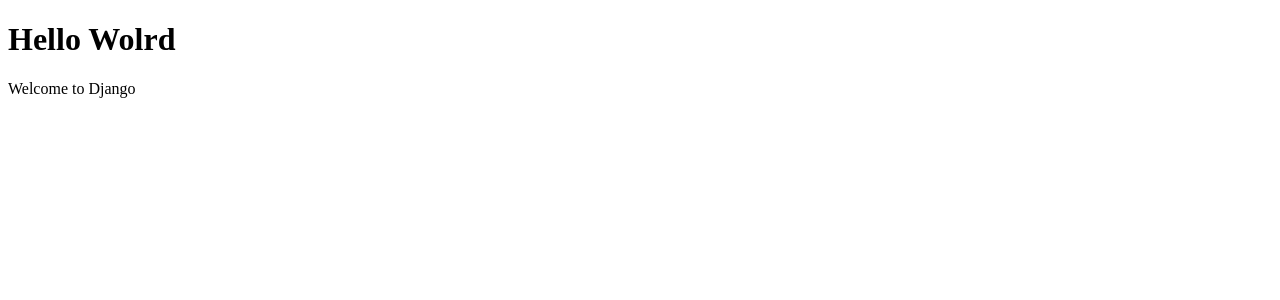
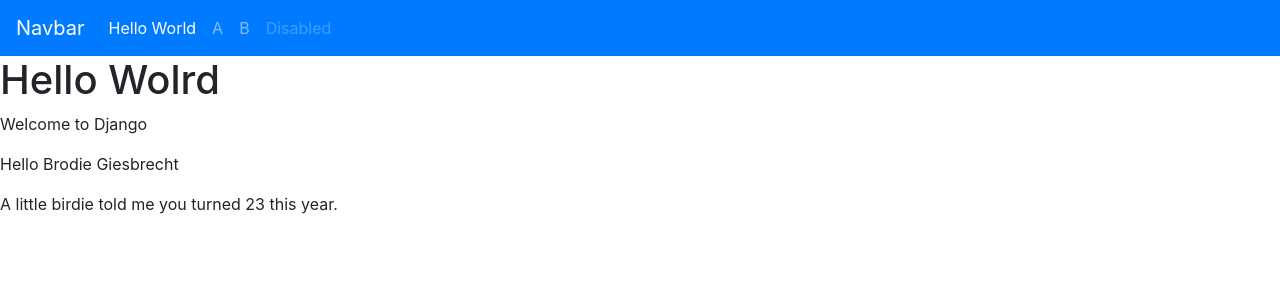
Before and after one commit to Brodur/pythonlearning, a Django app: page /app1/hello_world/ in a window 1280 px wide. Shown: the top 300 px of the page. Run offline with Django 3.2, Linux system fonts and the light colour scheme; some libraries are stand-ins or nearby versions.

Commit message:
Templates, extends, and bootstrap

```diff
--- a/hello_world/app1/views.py
+++ b/hello_world/app1/views.py
@@ -2,10 +2,21 @@ from django.shortcuts import render, HttpResponse
 
 # Create your views here.
 def hello_world(request):
-  return render(request, 'hello_world.html')
+  context = {
+    'title': 'Hello World',
+    'name': 'Brodie Giesbrecht',
+    'age': 23
+  }
+  return render(request, 'hello_world.html', context)
 
 def a(request):
-  return render(request, 'a.html')
+  context = {
+    'title': 'EH'
+  }
+  return render(request, 'a.html', context)
 
 def b(request):
-  return render(request, 'b.html')
+  context = {
+    'title': 'BEE',
+  }
+  return render(request, 'b.html', context)
--- /dev/null
+++ b/hello_world/templates/base.html
@@ -0,0 +1,39 @@
+<!DOCTYPE html>
+<html lang="en">
+<head>
+  <meta charset="UTF-8">
+  <meta name="viewport" content="width=device-width, initial-scale=1.0">
+  <link rel="stylesheet" href="https://stackpath.bootstrapcdn.com/bootstrap/4.5.2/css/bootstrap.min.css" integrity="sha384-JcKb8q3iqJ61gNV9KGb8thSsNjpSL0n8PARn9HuZOnIxN0hoP+VmmDGMN5t9UJ0Z" crossorigin="anonymous">
+  <title>{{ title }}</title>
+</head>
+<body>
+  <nav class="navbar navbar-expand-lg navbar-dark bg-primary">
+    <a class="navbar-brand" href="#">Navbar</a>
+    <button class="navbar-toggler" type="button" data-toggle="collapse" data-target="#navbarNav" aria-controls="navbarNav" aria-expanded="false" aria-label="Toggle navigation">
+      <span class="navbar-toggler-icon"></span>
+    </button>
+    <div class="collapse navbar-collapse" id="navbarNav">
+      <ul class="navbar-nav">
+        <li class="nav-item active">
+          <a class="nav-link" href="/app1/hello_world/">Hello World<span class="sr-only">(current)</span></a>
+        </li>
+        <li class="nav-item">
+          <a class="nav-link" href="/app1/a/">A</a>
+        </li>
+        <li class="nav-item">
+          <a class="nav-link" href="/app1/b/">B</a>
+        </li>
+        <li class="nav-item">
+          <a class="nav-link disabled" href="#" tabindex="-1" aria-disabled="true">Disabled</a>
+        </li>
+      </ul>
+    </div>
+  </nav>
+  {% block content %}
+
+  {% endblock %}
+  <script src="https://code.jquery.com/jquery-3.5.1.slim.min.js" integrity="sha384-DfXdz2htPH0lsSSs5nCTpuj/zy4C+OGpamoFVy38MVBnE+IbbVYUew+OrCXaRkfj" crossorigin="anonymous"></script>
+  <script src="https://cdn.jsdelivr.net/npm/popper.js@1.16.1/dist/umd/popper.min.js" integrity="sha384-9/reFTGAW83EW2RDu2S0VKaIzap3H66lZH81PoYlFhbGU+6BZp6G7niu735Sk7lN" crossorigin="anonymous"></script>
+  <script src="https://stackpath.bootstrapcdn.com/bootstrap/4.5.2/js/bootstrap.min.js" integrity="sha384-B4gt1jrGC7Jh4AgTPSdUtOBvfO8shuf57BaghqFfPlYxofvL8/KUEfYiJOMMV+rV" crossorigin="anonymous"></script>
+</body>
+</html>
--- a/hello_world/templates/hello_world.html
+++ b/hello_world/templates/hello_world.html
@@ -1,12 +1,8 @@
-<!DOCTYPE html>
-<html lang="en">
-<head>
-  <meta charset="UTF-8">
-  <meta name="viewport" content="width=device-width, initial-scale=1.0">
-  <title>Hello wolrd</title>
-</head>
-<body>
+{% extends 'base.html' %}
+
+{% block content %}
   <h1>Hello Wolrd</h1>
   <p>Welcome to Django</p>
-</body>
-</html>
+  <p>Hello {{ name }}</p>
+  <p>A little birdie told me you turned {{ age }} this year.</p>
+{% endblock content %}
```
Also changed, not shown: hello_world/templates/a.html (+4 -10 lines), hello_world/templates/b.html (+5 -11 lines).
